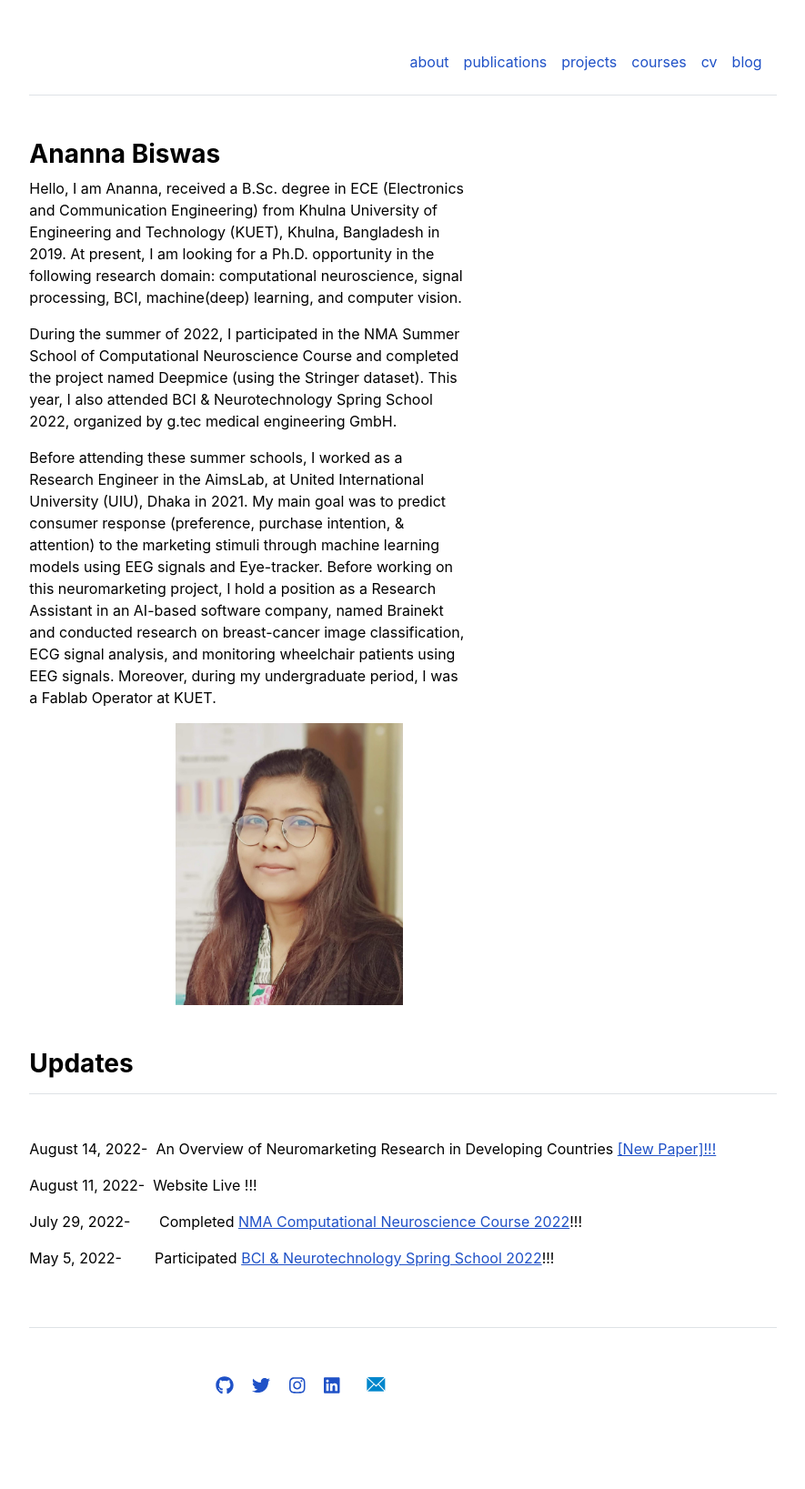
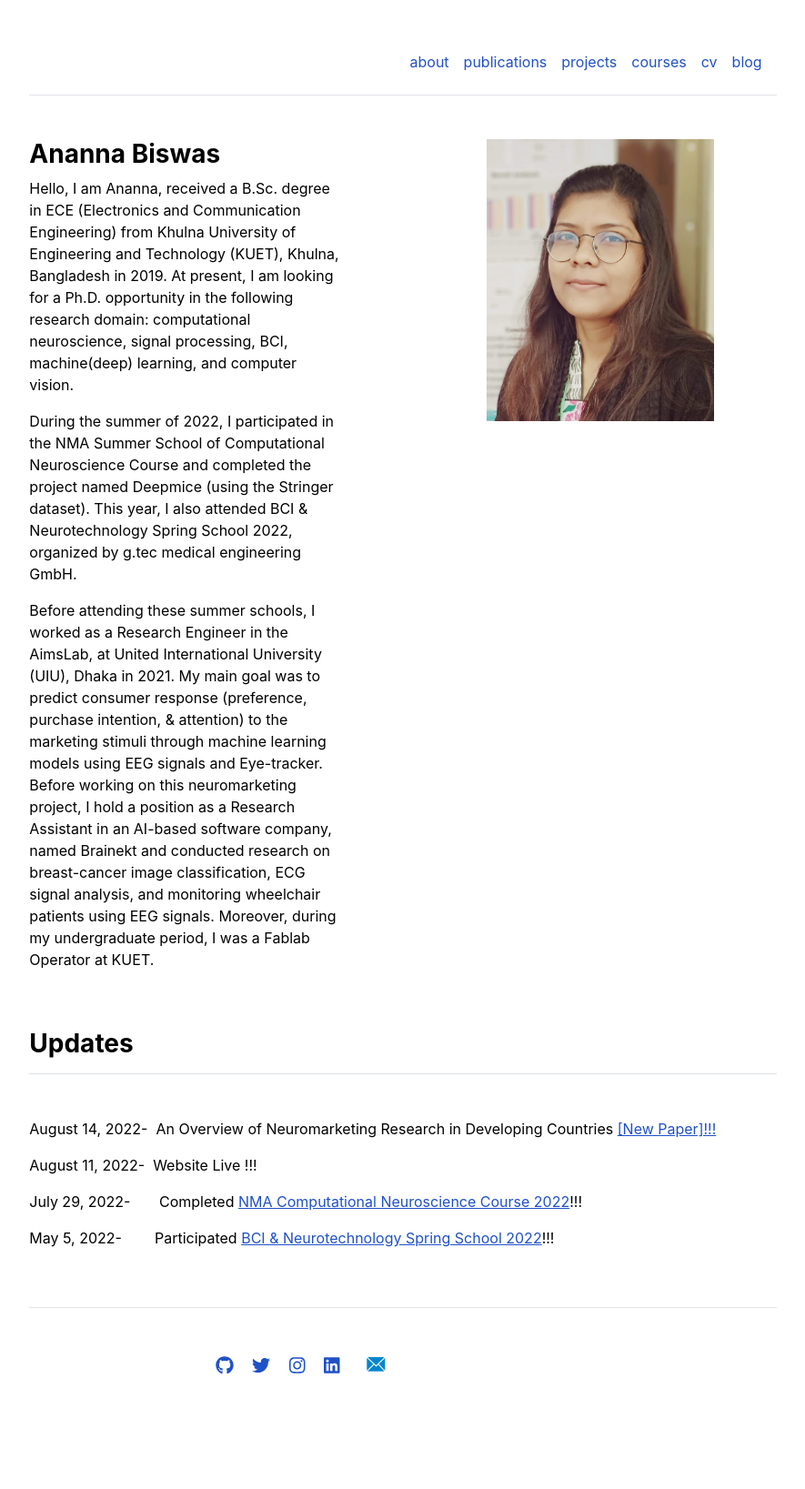
Before and after one commit to Anannabiswas/anannabiswas.github.io, a Jekyll site: the page built from index.md, in a window 1280 px wide. Shown: the whole page at 91% size, without its empty margins (197-1082 px from the left). Built offline with Jekyll 4.4.1, drawn with Linux system fonts in a browser that asks for light colours; after the commit the page ends 1615 px from its top, so only the background shows below that.

Commit message:
Update home.html

```diff
--- a/_layouts/home.html
+++ b/_layouts/home.html
@@ -3,7 +3,7 @@ layout: default
 ---
 
 <div class="row g-0 mb-5">
-  <div class="col-md-7">
+  <div class="col-md-5">
     <h3 class="fw-bold">Ananna Biswas</h3>
     {{ content }}
   </div>
```
